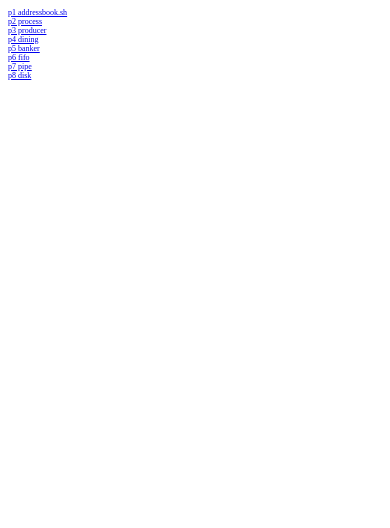
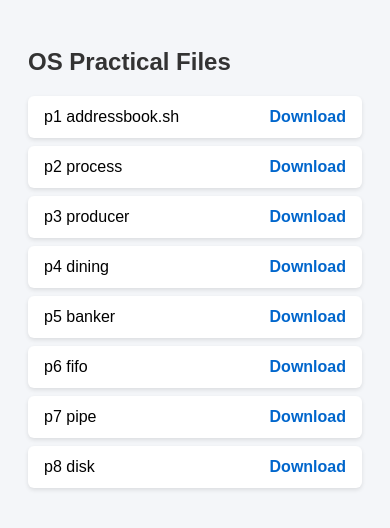
Before and after one commit to tusharn21/os, a plain HTML site: page index.html in a window 390 px wide. Drawn offline with Linux system fonts and the light colour scheme.

Commit message:
Enhance index.html with responsive design and styling
Updated the HTML structure to include a viewport meta tag and improved styling for the file download list.

```diff
--- a/index.html
+++ b/index.html
@@ -2,21 +2,80 @@
 <html lang="en">
 <head>
     <meta charset="UTF-8">
-    <title>OS Practicals</title>
+    <meta name="viewport" content="width=device-width, initial-scale=1.0">
+    <title>OS Practicals Downloads</title>
+    <style>
+        body {
+            font-family: Arial, sans-serif;
+            padding: 20px;
+            background-color: #f4f6f9;
+        }
+        h2 {
+            color: #333;
+        }
+        .file-list {
+            list-style: none;
+            padding: 0;
+            max-width: 400px;
+        }
+        .file-item {
+            background: #ffffff;
+            margin: 8px 0;
+            padding: 12px 16px;
+            border-radius: 6px;
+            box-shadow: 0 2px 4px rgba(0,0,0,0.1);
+            display: flex;
+            justify-content: space-between;
+            align-items: center;
+        }
+        .file-item a {
+            text-decoration: none;
+            color: #0066cc;
+            font-weight: bold;
+        }
+        .file-item a:hover {
+            text-decoration: underline;
+        }
+    </style>
 </head>
-<body style="font-size:8px;">
+<body>
 
-<p>
-    <!-- Individual file downloads -->
-    <a href="./addressbook.sh.txt" download="addressbook.sh.txt">p1 addressbook.sh</a><br>
-    <a href="./process.txt" download="process.txt">p2 process</a><br>
-    <a href="./producer.txt" download="producer.txt">p3 producer</a><br>
-    <a href="./dining.txt" download="dining.txt">p4 dining</a><br>
-    <a href="./banker.txt" download="banker.txt">p5 banker</a><br>
-    <a href="./fifo.txt" download="fifo.txt">p6 fifo</a><br>
-    <a href="./pipe.txt" download="pipe.txt">p7 pipe</a><br>
-    <a href="./disk.txt" download="disk.txt">p8 disk</a><br>
-</p>
+    <h2>OS Practical Files</h2>
+
+    <ul class="file-list">
+        <li class="file-item">
+            <span>p1 addressbook.sh</span>
+            <a href="./addressbook.sh.txt" download="addressbook.sh.txt">Download</a>
+        </li>
+        <li class="file-item">
+            <span>p2 process</span>
+            <a href="./process.txt" download="process.txt">Download</a>
+        </li>
+        <li class="file-item">
+            <span>p3 producer</span>
+            <a href="./producer.txt" download="producer.txt">Download</a>
+        </li>
+        <li class="file-item">
+            <span>p4 dining</span>
+            <a href="./dining.txt" download="dining.txt">Download</a>
+        </li>
+        <li class="file-item">
+            <span>p5 banker</span>
+            <a href="./banker.txt" download="banker.txt">Download</a>
+        </li>
+        <li class="file-item">
+            <span>p6 fifo</span>
+            <a href="./fifo.txt" download="fifo.txt">Download</a>
+        </li>
+        <li class="file-item">
+            <span>p7 pipe</span>
+            <a href="./pipe.txt" download="pipe.txt">Download</a>
+        </li>
+        <li class="file-item">
+            <span>p8 disk</span>
+            <a href="./disk.txt" download="disk.txt">Download</a>
+        </li>
+    </ul>
 
 </body>
 </html>
```
